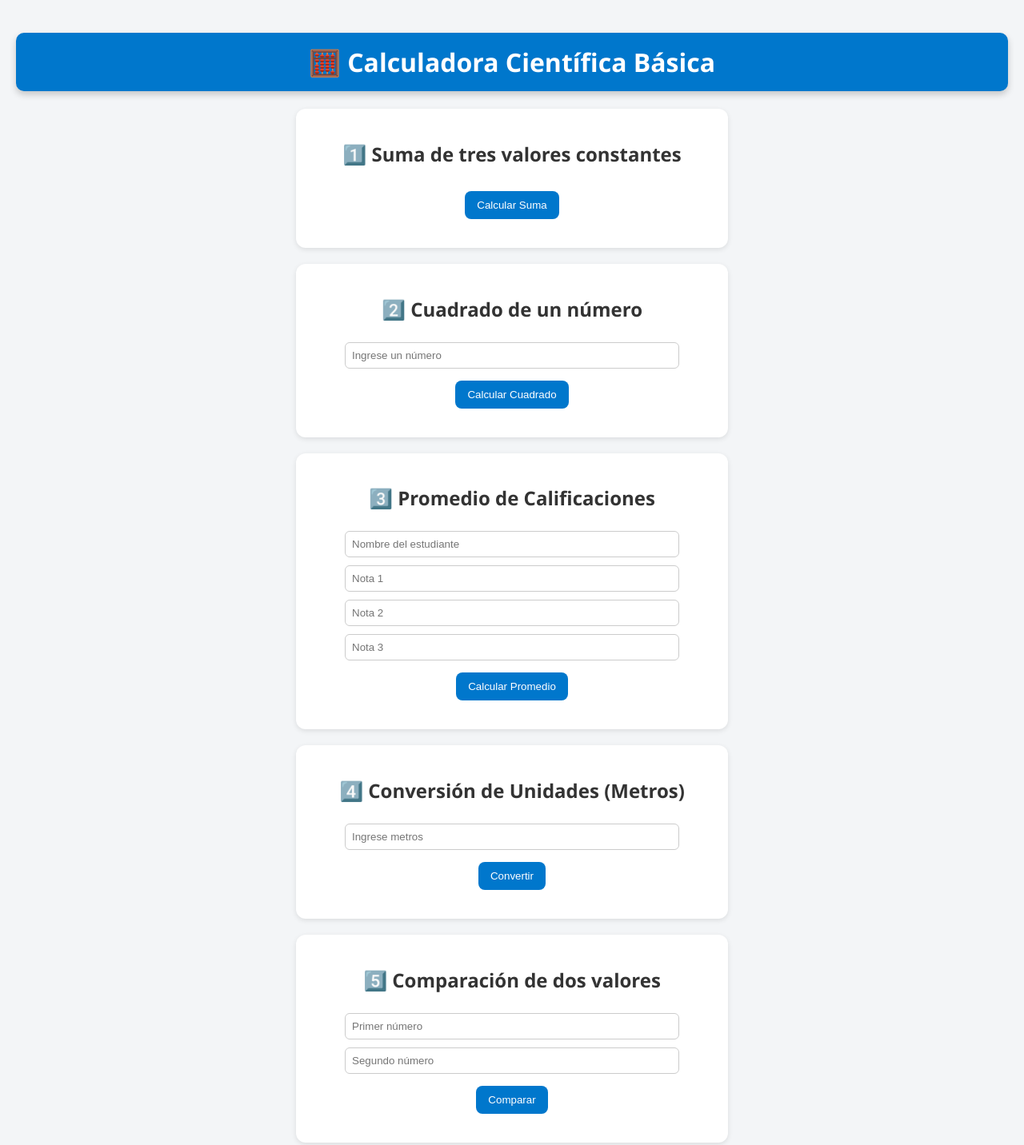
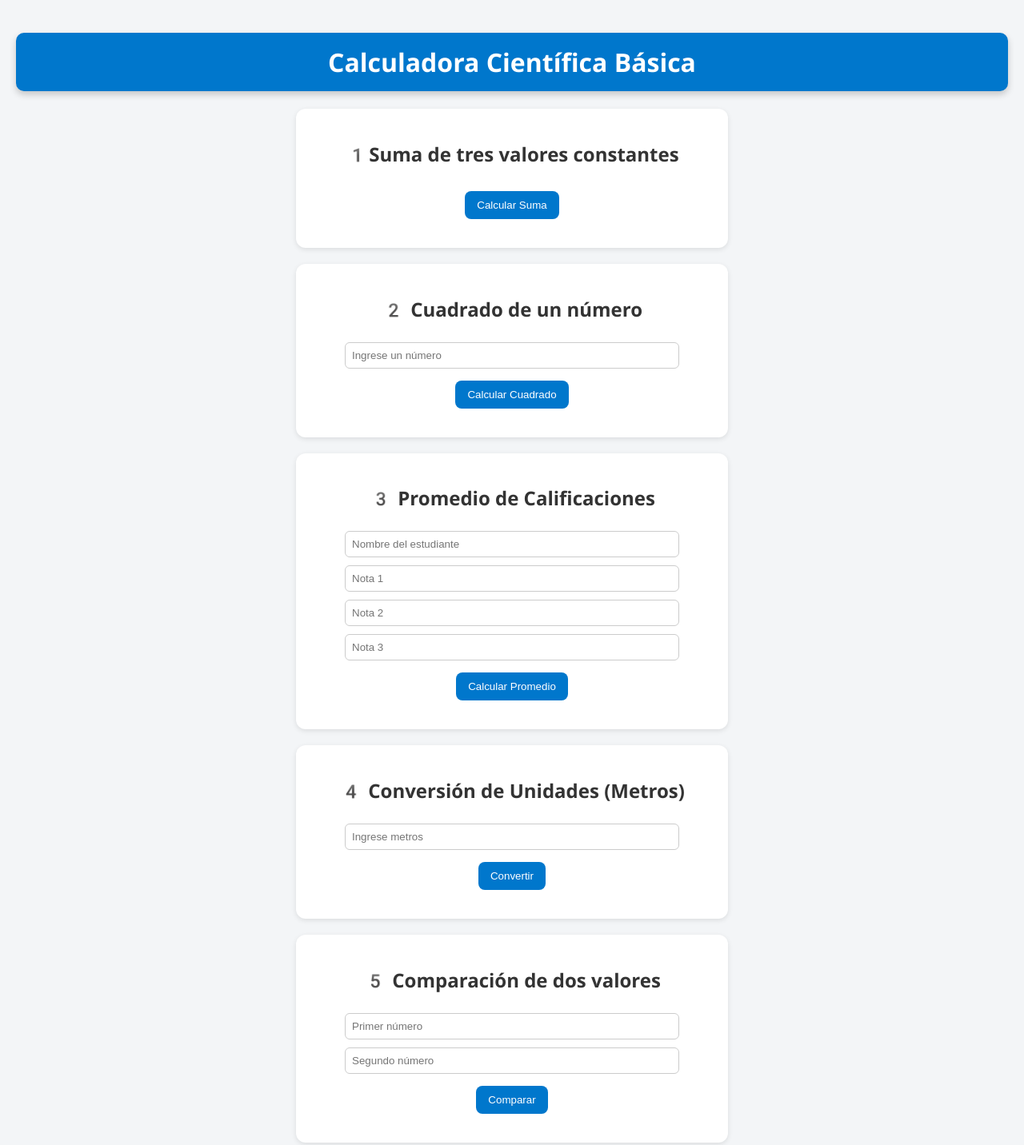
Before and after one commit to yazer18/calculadora-js-basico, a plain HTML site: page index.html in a window 1280 px wide. Shown: the top 1432 px of the page at 80% size. Drawn offline with Linux system fonts and the light colour scheme.

Commit message:
Update index.html
cambio

```diff
--- a/index.html
+++ b/index.html
@@ -7,23 +7,23 @@
     <link rel="stylesheet" href="style.css">
 </head>
 <body>
-    <h1>🧮 Calculadora Científica Básica</h1>
+    <h1> Calculadora Científica Básica</h1>
 
     <section class="calc-section">
-        <h2>1️⃣ Suma de tres valores constantes</h2>
+        <h2>1️Suma de tres valores constantes</h2>
         <button onclick="sumarConstantes()">Calcular Suma</button>
         <p id="resultadoSuma"></p>
     </section>
 
     <section class="calc-section">
-        <h2>2️⃣ Cuadrado de un número</h2>
+        <h2>2️ Cuadrado de un número</h2>
         <input type="number" id="numeroCuadrado" placeholder="Ingrese un número">
         <button onclick="calcularCuadrado()">Calcular Cuadrado</button>
         <p id="resultadoCuadrado"></p>
     </section>
 
     <section class="calc-section">
-        <h2>3️⃣ Promedio de Calificaciones</h2>
+        <h2>3️ Promedio de Calificaciones</h2>
         <input type="text" id="nombreEstudiante" placeholder="Nombre del estudiante">
         <input type="number" id="nota1" placeholder="Nota 1">
         <input type="number" id="nota2" placeholder="Nota 2">
@@ -33,14 +33,14 @@
     </section>
 
     <section class="calc-section">
-        <h2>4️⃣ Conversión de Unidades (Metros)</h2>
+        <h2>4️ Conversión de Unidades (Metros)</h2>
         <input type="number" id="metros" placeholder="Ingrese metros">
         <button onclick="convertirMetros()">Convertir</button>
         <p id="resultadoConversion"></p>
     </section>
 
     <section class="calc-section">
-        <h2>5️⃣ Comparación de dos valores</h2>
+        <h2>5️ Comparación de dos valores</h2>
         <input type="number" id="valor1" placeholder="Primer número">
         <input type="number" id="valor2" placeholder="Segundo número">
         <button onclick="compararValores()">Comparar</button>
```
